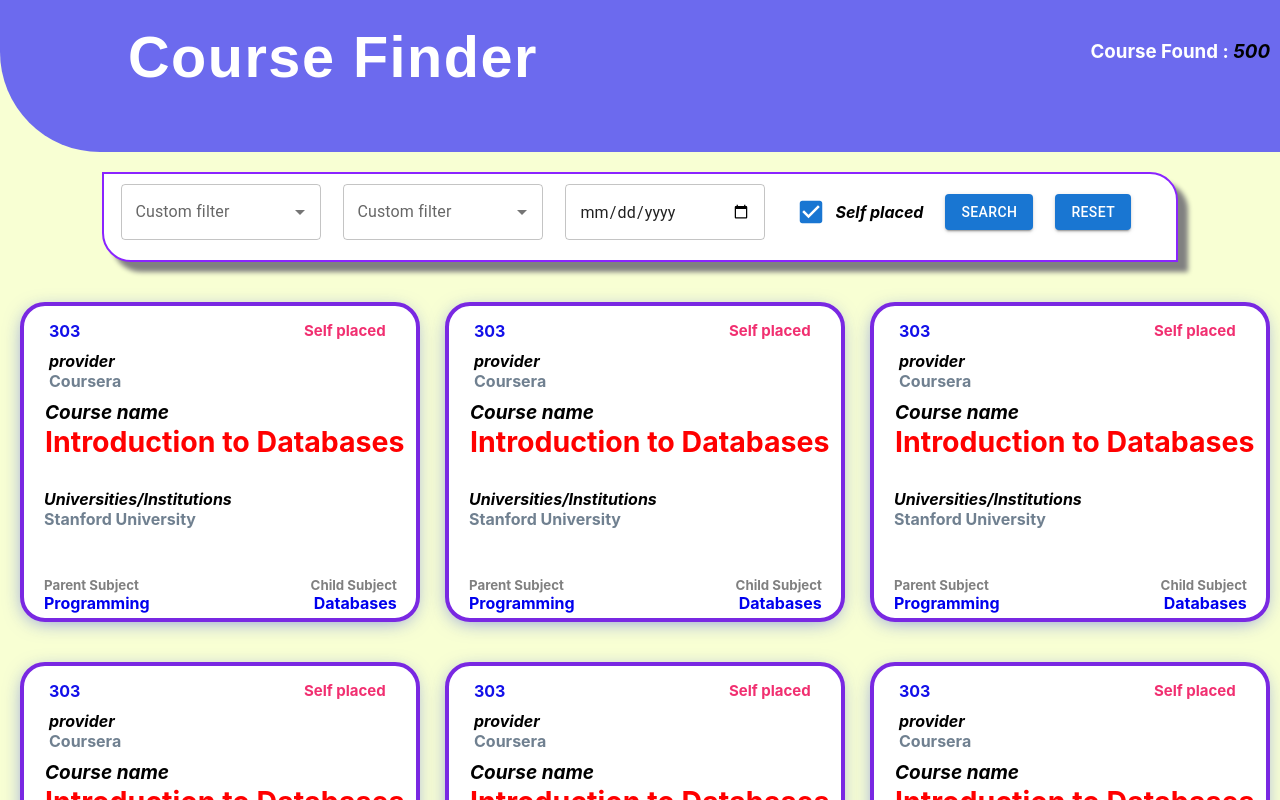
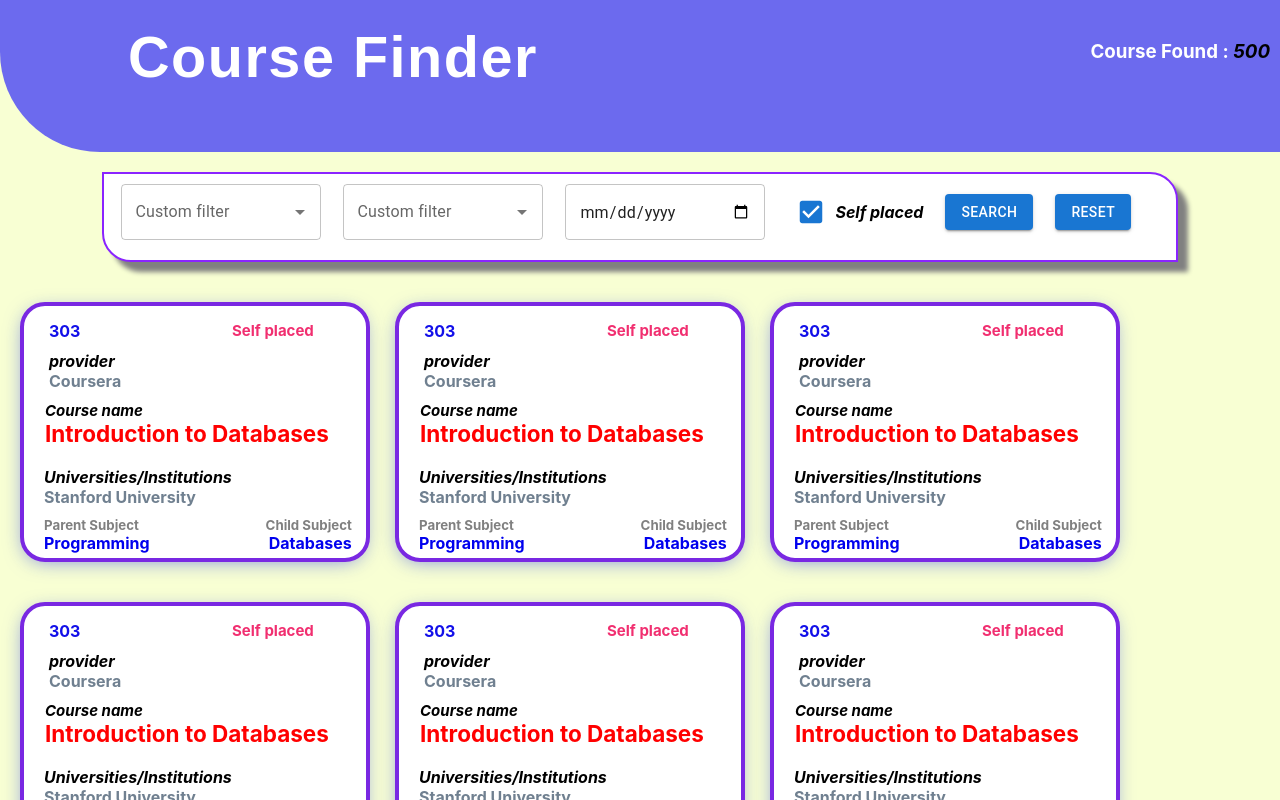
Before and after one commit to sandeep250320/course-finder, a React (Create React App) app: page / in a window 1280 px wide. Shown: the top 800 px of the page. Built offline with nearby package versions, Linux system fonts and the light colour scheme; the HTML template or start-up script is replaced by a standard one.

Commit message:
Update Card.css

```diff
--- a/src/BodyComponent/Card.css
+++ b/src/BodyComponent/Card.css
@@ -1,6 +1,6 @@
 .Card {
-  height: 320px;
-  width: 400px;
+  height: 260px;
+  width: 350px;
   background-color: white;
   border: 4px solid rgb(121, 40, 226);
   border-radius: 25px;
@@ -24,7 +24,7 @@
   color:red;
   margin-left: 16px;
   font-weight: bold;
-  font-size: 19px;
+  font-size: 15px;
 }
 
 .courseLink {
@@ -44,7 +44,7 @@
   color: slategrey;
   margin-left: 15px;
   position: absolute;
-  padding-top: 30px;
+  padding-top: 20px;
   justify-content: space-between;
 }
 span{
```
